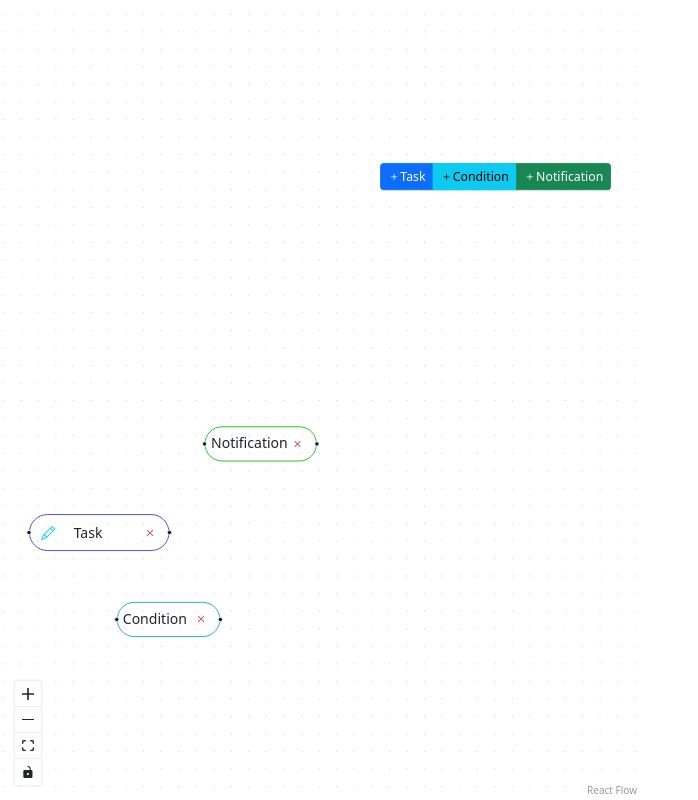
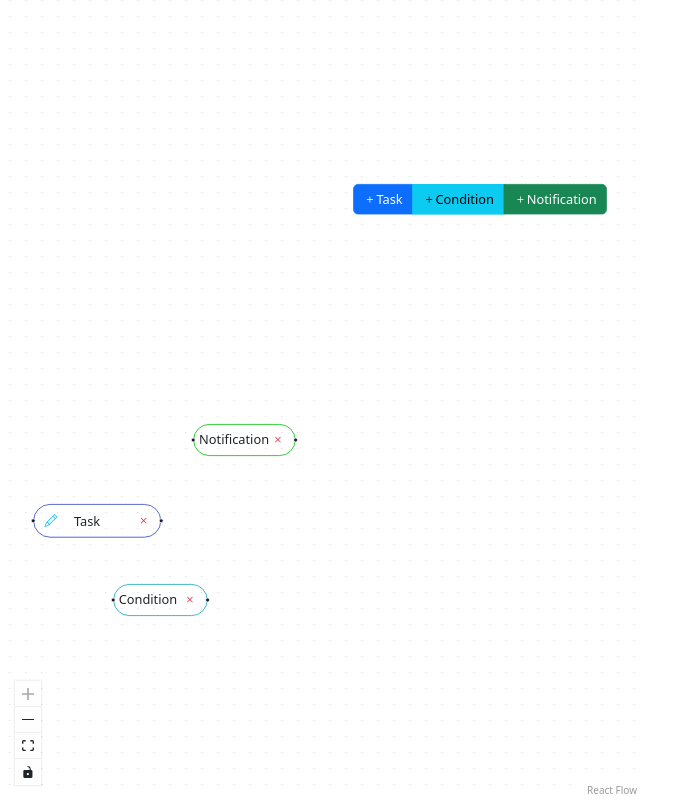
Before and after one commit to v2verma/TA-App, a React (Vite) app: page / in a window 1280 px wide. Shown: the whole page, without its empty margins (0-698 px from the left). Built offline with nearby package versions, Linux system fonts and the light colour scheme.

Commit message:
form for node edit added

```diff
--- a/src/App.tsx
+++ b/src/App.tsx
@@ -1,4 +1,4 @@
-import { useCallback, useContext, useState } from 'react';
+import { useCallback, useState } from 'react';
 import {
   ReactFlow,
   Background,
@@ -15,7 +15,7 @@ import '@xyflow/react/dist/style.css';
 
 import { initialNodes, nodeTypes } from './nodes';
 import { initialEdges, edgeTypes } from './edges';
-import EditFormForNode from './components/EditFormForNode';
+import EditFormForNode from './components/NodeForm';
 import NodeStateContext, { NodeProperties } from './context/node-state.context';
 
 export default function App() {
@@ -43,7 +43,7 @@ export default function App() {
       onEdgesChange={onEdgesChange}
       onConnect={onConnect}
       fitView
-      maxZoom={1}
+      maxZoom={0.8}
     >
       <Background />
       {/* <MiniMap /> */}
--- a/src/components/EditFormForNode.tsx
+++ b/src/components/NodeForm.tsx
@@ -2,9 +2,9 @@ import { useContext, useEffect } from "react";
 import { useForm } from "react-hook-form";
 import NodeContext from "../context/node-state.context";
 import { useReactFlow } from "@xyflow/react";
-import { TaskInNode } from "../nodes/types";
 
-const EditFormForNode = (props: any) => {
+
+const NodeForm = () => {
   const {openNode, setOpenNode} = useContext(NodeContext);
   const { nodeId, nodeType } = openNode;
   const { register, handleSubmit, setValue } = useForm();
@@ -62,4 +62,4 @@ const EditFormForNode = (props: any) => {
   );
 };
 
-export default EditFormForNode;
+export default NodeForm;
--- a/src/edges/CEdge.tsx
+++ b/src/edges/CustomEdge.tsx
@@ -5,7 +5,7 @@ import {
   useReactFlow,
 } from '@xyflow/react';
 
-export default function CEdge({ id, sourceX, sourceY, targetX, targetY }) {
+export default function CustomEdge({ id, sourceX, sourceY, targetX, targetY }) {
   const { setEdges } = useReactFlow();
   const [edgePath, labelX, labelY] = getStraightPath({
     sourceX,
--- a/src/edges/index.ts
+++ b/src/edges/index.ts
@@ -1,9 +1,8 @@
 import type { Edge, EdgeTypes } from '@xyflow/react';
-// import CustomEdge from './Cus';
-import CEdge from './CEdge';
+import CustomEdge from './CustomEdge';
 
 export const initialEdges: Edge[] = [];
 
 export const edgeTypes = {
-  'customEdge': CEdge
+  'customEdge': CustomEdge
 } satisfies EdgeTypes;
--- a/src/nodes/NodeCreater.tsx
+++ b/src/nodes/NodeCreator.tsx
@@ -1,16 +1,16 @@
 import { useReactFlow } from "@xyflow/react";
 
 const NODE_CREATERS = [
-  { type: "task", name: "Task", style: "btn btn-sm btn-primary" },
-  { type: "condition", name: "Condition", style: "btn btn-sm btn-info" },
+  { type: "task", name: "Task", style: "btn btn-primary" },
+  { type: "condition", name: "Condition", style: "btn btn-info" },
   {
     type: "notification",
     name: "Notification",
-    style: "btn btn-sm btn-success",
+    style: "btn btn-success",
   },
 ];
 
-export default function NodeCreater() {
+export default function NodeCreator() {
   const { setNodes } = useReactFlow();
 
   const onProviderClick = ({ name, code }: { name: string; code: string }) => {
@@ -29,7 +29,7 @@ export default function NodeCreater() {
 
   return (
     <div
-      className="btn-group btn-group-sm"
+      className="btn-group btn-group-md"
       role="group"
       aria-label="create node type"
     >
--- a/src/nodes/index.ts
+++ b/src/nodes/index.ts
@@ -3,14 +3,14 @@ import { AppNode } from './types';
 import { TaskNode } from './TaskNode';
 import { ConditionNode } from './ConditionNode';
 import { NotificationNode } from './NotificationNode';
-import NodeCreater from './NodeCreater';
+import NodeCreator from './NodeCreator';
 
 export const initialNodes: AppNode[] = [
   {
     id: "0",
     data: {},
     position: { x: 500, y: -600 },
-    type: "nodecreater"
+    type: "nodecreator"
   },
   { id: "1",
     position: { x: 100, y: -200 },
@@ -33,5 +33,5 @@ export const nodeTypes = {
   'task': TaskNode,
   'condition': ConditionNode,
   'notification': NotificationNode,
-  'nodecreater': NodeCreater
+  'nodecreator': NodeCreator
 } satisfies NodeTypes;
--- a/src/nodes/types.ts
+++ b/src/nodes/types.ts
@@ -3,5 +3,5 @@ import type { Node, BuiltInNode } from '@xyflow/react';
 export type TaskInNode = Node<{ label: string, taskName: string, assignee: string, date: string }, 'task'>;
 export type ConditionInNode = Node<{ label: string }, 'condition'>;
 export type NotificationInNode = Node<{ label: string }, 'notification'>;
-export type NodeCreaterInNode = Node<{ label?: string }, 'nodecreater'>;
-export type AppNode = BuiltInNode | TaskInNode | ConditionInNode | NotificationInNode | NodeCreaterInNode;
+export type NodeCreatorInNode = Node<{ label?: string }, 'nodecreator'>;
+export type AppNode = BuiltInNode | TaskInNode | ConditionInNode | NotificationInNode | NodeCreatorInNode;
```
